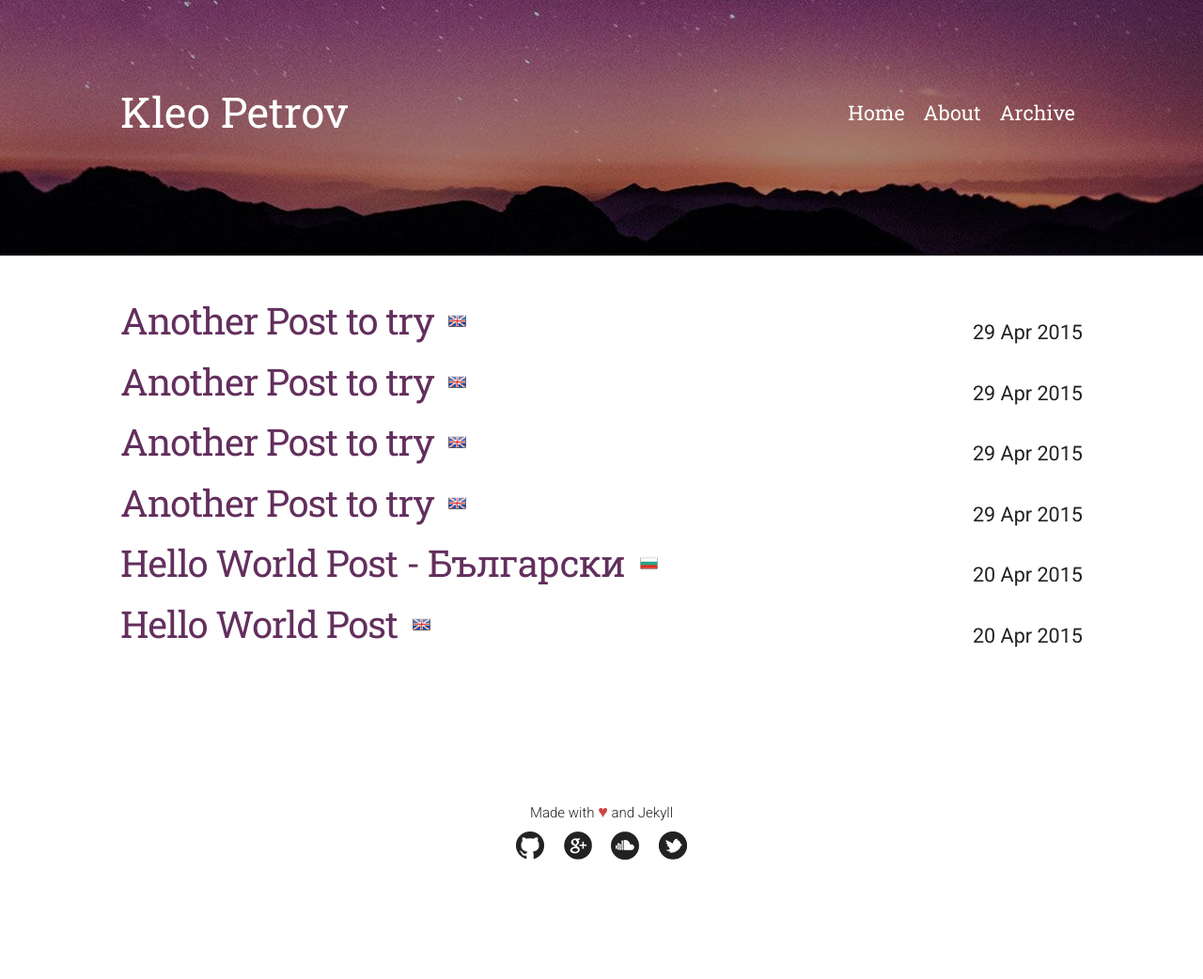
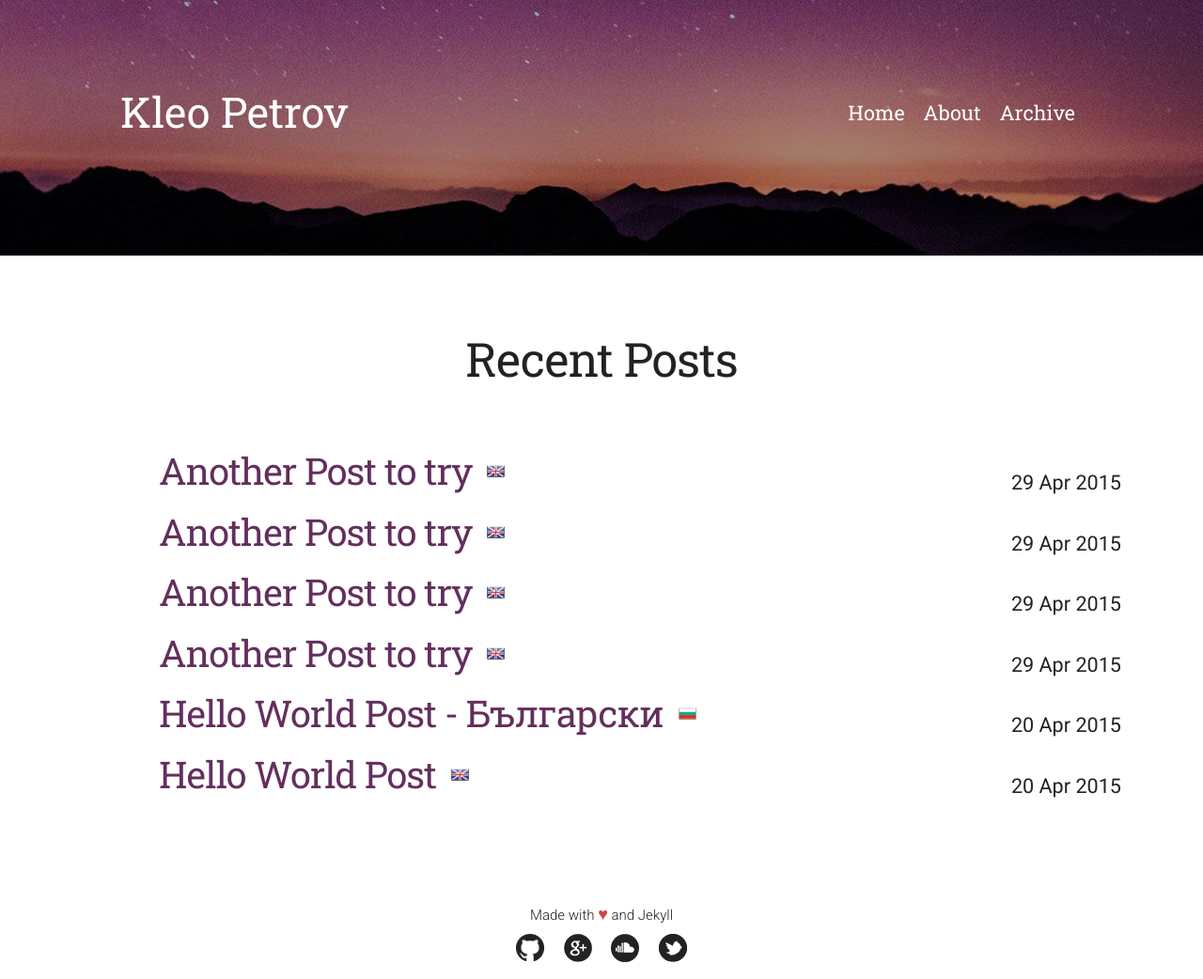
Before and after one commit to KleoPetroff/kleopetroff.github.io, a Jekyll site: the page built from index.html, in a window 1280 px wide. Shown: the whole page at 94% size. Built offline with Jekyll 4.4.1, drawn with Linux system fonts in a browser that asks for light colours; before the commit the page ends 933 px from its top, so only the background shows below that.

Commit message:
Add index heading
Added Recent Posts heading

```diff
--- a/css/custom.css
+++ b/css/custom.css
@@ -154,7 +154,7 @@
 .heading {
     font-family: 'Roboto Slab', 'Roboto', Verdana, sans-serif;
     text-align: center;
-    margin-top: 40px;
+    margin-top: 1.6em;
 }
 
 /* Single Post */
--- a/index.html
+++ b/index.html
@@ -3,6 +3,7 @@
 ---
 <div class="container">
     <div class="row">
+        <h1 class="heading">Recent Posts</h1>
         <ul class="posts twelve column">
             {% for post in site.posts limit: 10 %}
                 <li class="clearfix"><h2><a class="{% if post.language == 'en' %}en{% else post.language == 'bg' %}bg{% endif %}" href="{{post.url}}">{{post.title}}</a></h2>
```
Also changed, not shown: assets/css/styles.min.css.
